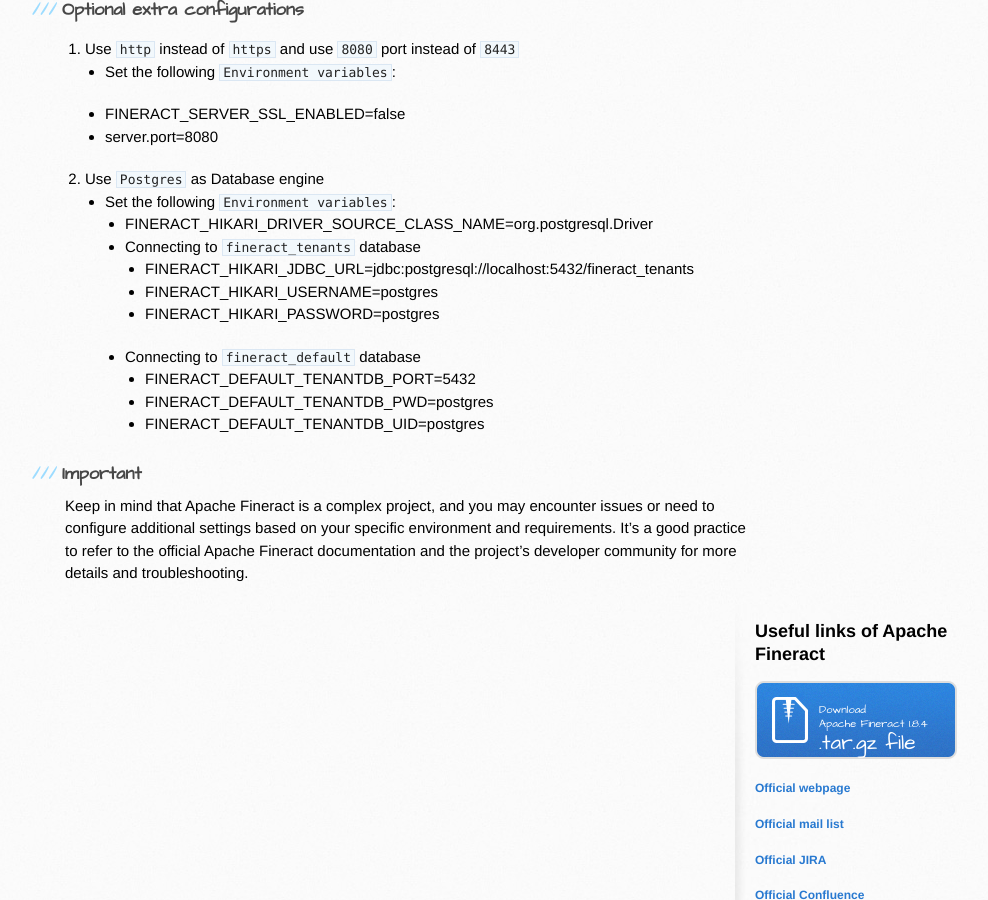
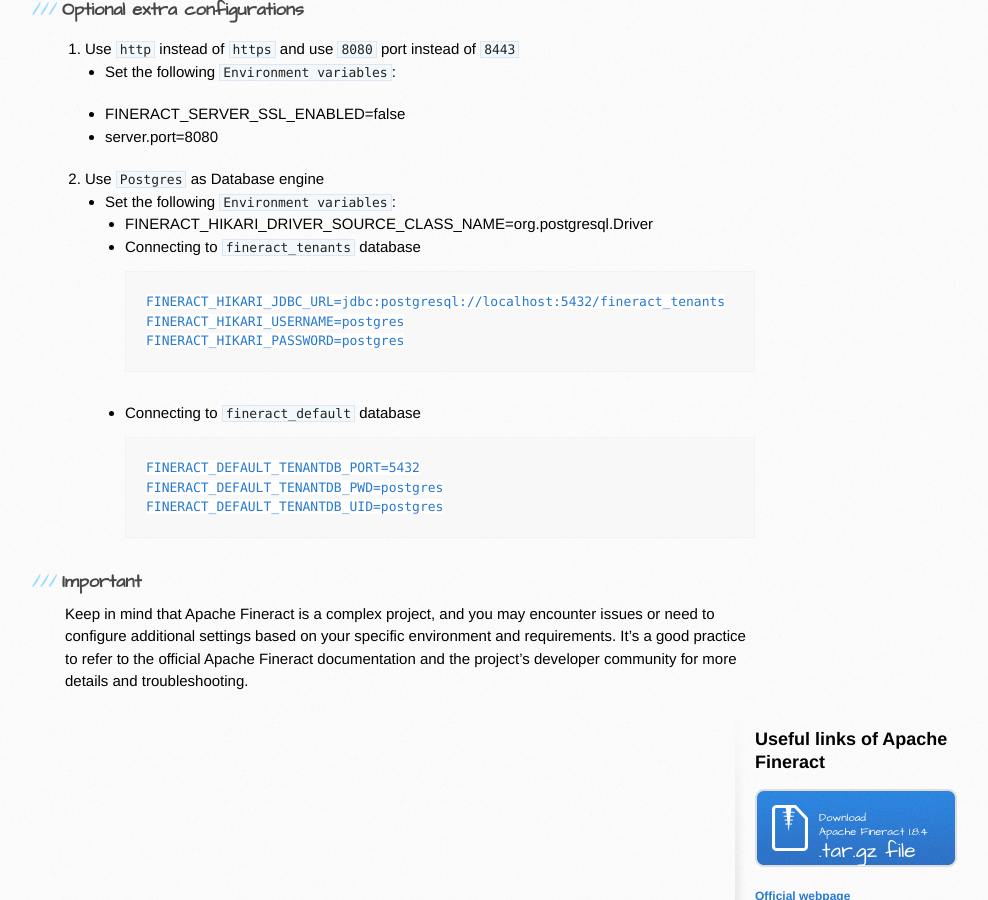
Before and after one commit to fineract-academy/pages, a Jekyll site: the page built from how-to-build-fineract-with-intellij-idea.md, in a window 1280 px wide and 900 px high, scrolled down 2491 px. Shown: the whole window, without its empty margins (155-1143 px from the left). Built offline with Jekyll 4.4.1, drawn with Linux system fonts in a browser that asks for light colours; our own code applies the rules of GitHub Pages for plain Markdown files.

````diff
--- a/how-to-build-fineract-with-intellij-idea.md
+++ b/how-to-build-fineract-with-intellij-idea.md
@@ -96,13 +96,17 @@ This should get you started with building and running Apache Fineract using Inte
    - Set the following `Environment variables`:
      - FINERACT_HIKARI_DRIVER_SOURCE_CLASS_NAME=org.postgresql.Driver
      - Connecting to `fineract_tenants` database
-       - FINERACT_HIKARI_JDBC_URL=jdbc:postgresql://localhost:5432/fineract_tenants
-       - FINERACT_HIKARI_USERNAME=postgres
-       - FINERACT_HIKARI_PASSWORD=postgres
+       ```
+       FINERACT_HIKARI_JDBC_URL=jdbc:postgresql://localhost:5432/fineract_tenants
+       FINERACT_HIKARI_USERNAME=postgres
+       FINERACT_HIKARI_PASSWORD=postgres
+       ```
      - Connecting to `fineract_default` database
-       - FINERACT_DEFAULT_TENANTDB_PORT=5432
-       - FINERACT_DEFAULT_TENANTDB_PWD=postgres
-       - FINERACT_DEFAULT_TENANTDB_UID=postgres
+       ```
+       FINERACT_DEFAULT_TENANTDB_PORT=5432
+       FINERACT_DEFAULT_TENANTDB_PWD=postgres
+       FINERACT_DEFAULT_TENANTDB_UID=postgres
+       ```
 
 ### Important
 Keep in mind that Apache Fineract is a complex project, and you may encounter issues or need to configure additional settings based on your specific environment and requirements. It's a good practice to refer to the official Apache Fineract documentation and the project's developer community for more details and troubleshooting.
````
